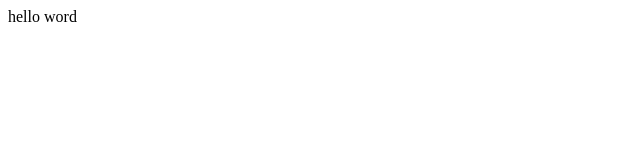
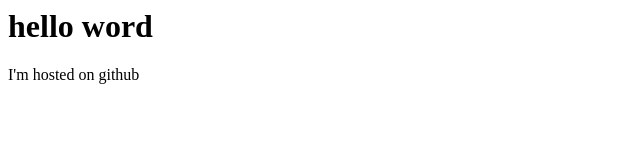
Before and after one commit to olodestone/olodestone.github.io, a plain HTML site: page index.html in a window 1280 px wide. Shown: the whole page, without its empty margins (0-640 px from the left). Drawn offline with Linux system fonts and the light colour scheme.

Commit message:
Update index.html

```diff
--- a/index.html
+++ b/index.html
@@ -6,6 +6,10 @@
     <title>Document</title>
 </head>
 <body>
-    <p>hello word</p>
+    <h1>hello word</h1>
+
+    <p>I'm  hosted on github </p>
+
+
 </body>
 </html>
```
